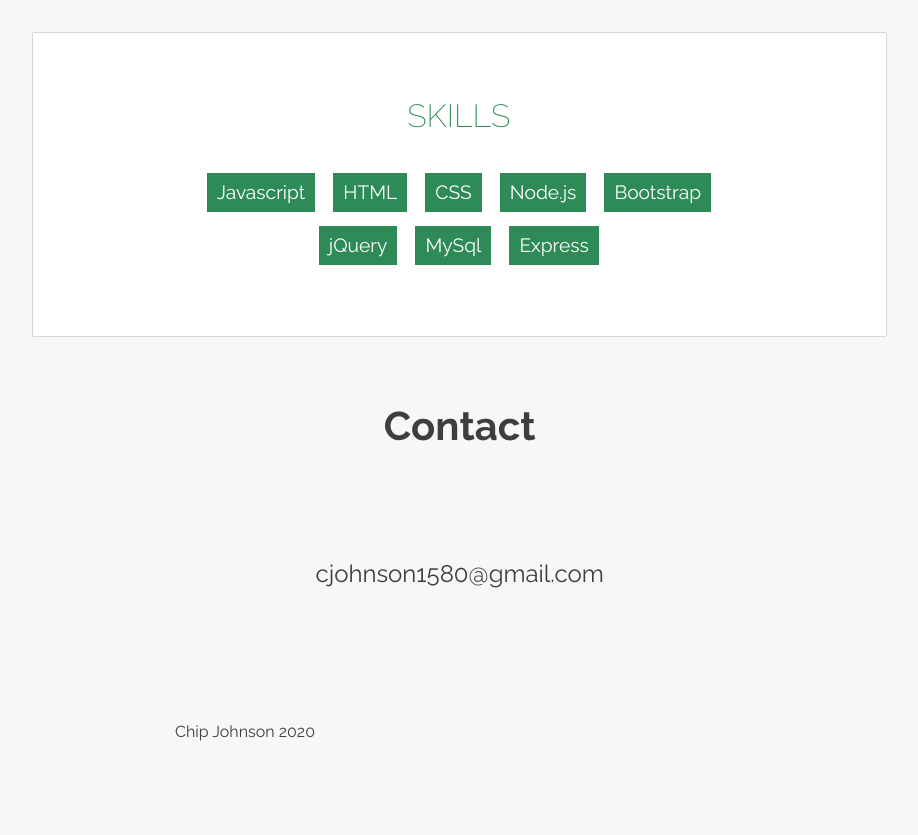
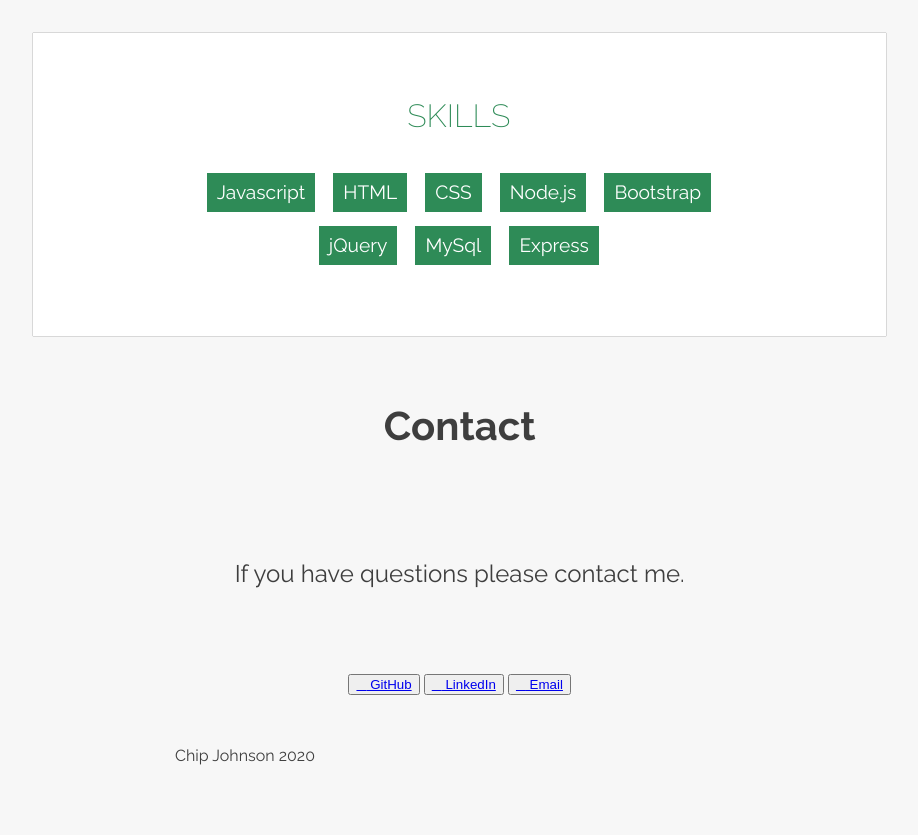
Before and after one commit to cjohnson1580/Portfolio, a plain HTML site: page index.html in a window 1280 px wide. Shown: the part 4179-5014 px from the top of the page, without its empty margins (179-1097 px from the left). Drawn offline with Linux system fonts and the light colour scheme.

Commit message:
Update index.html

```diff
--- a/index.html
+++ b/index.html
@@ -323,10 +323,18 @@
 
                     <div class="wrapper">
                         <h1>Contact</h1>
+                        <p>If you have questions please contact me.</p>
 
-                        <p>cjohnson1580@gmail.com</p>
+                        <div class="share">
+                            <button><a href="https://github.com/cjohnson1580"><i class="fab fa-github"></i>
+                                    GitHub</a></button>
+                            <button><a href="https://www.linkedin.com/in/chip-johnson-17077839/"><i
+                                        class="fab fa-linkedin"></i> LinkedIn</a></button>
+                            <button><a href="mailto:cjohnson1580@gmail.com"><i class="fas fa-envelope"></i>
+                                    Email</a></button>
+                        </div>
+                        </div>
 
-                     </div>
                     <!-- END CONTACT -->
 
                     <!-- BEGIN FOOTER -->
```
